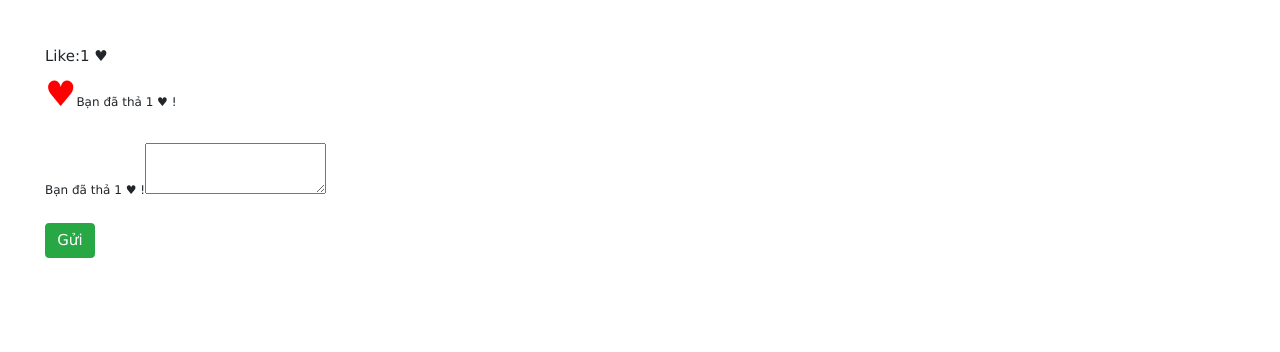
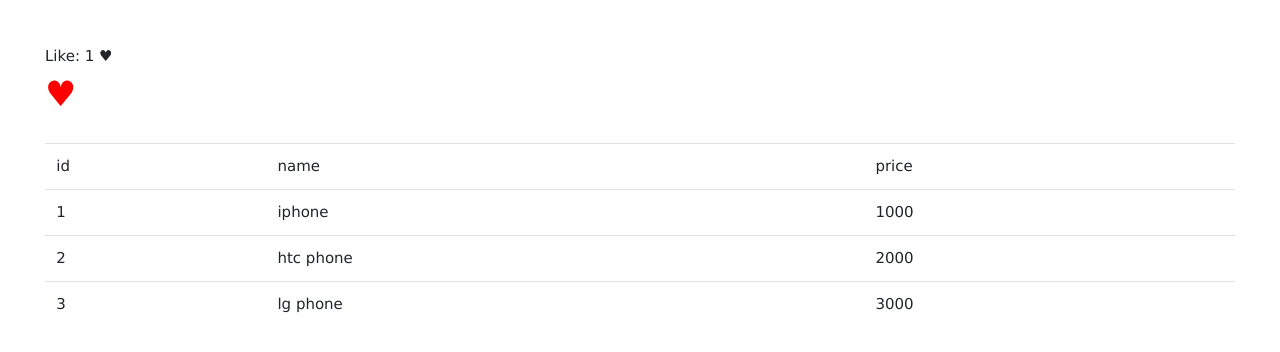
Before and after one commit to HiepHoang2190/Cyber-Reactjs-Componet-K3, a React (Create React App) app in the folder react-component-k3/: page / in a window 1280 px wide. Shown: the top 352 px of the page. Built offline with nearby package versions, Linux system fonts and the light colour scheme.

Commit message:
ReactJs-K3: Lesson 28:React Hook useMemo

```diff
--- a/react-component-k3/src/App.js
+++ b/react-component-k3/src/App.js
@@ -7,6 +7,7 @@ import DemoTheme from './JSS_StyledComponent/Theme/DemoTheme';
 import LifeCycleReact from './LifeCycleReact/LifeCycleReact';
 import DemoHookUseEffect from './Hooks/DemoHookUseEffect';
 import DemoHookUseCallBack from './Hooks/DemoHookUseCallBack';
+import DemoHookUseMemo from './Hooks/DemoHookUseMemo';
 
 
 
@@ -21,7 +22,8 @@ class App extends Component {
         {/* <LifeCycleReact /> */}
         {/* <DemoHookUseState /> */}
         {/* <DemoHookUseEffect /> */}
-        <DemoHookUseCallBack />
+        {/* <DemoHookUseCallBack /> */}
+        <DemoHookUseMemo />
       </div>
     );
   }
--- /dev/null
+++ b/react-component-k3/src/Hooks/ChildUseMemo.js
@@ -0,0 +1,31 @@
+import React, { memo } from 'react'
+
+function ChildUseMemo(props) {
+    console.log('cart');
+    return (
+        <div>
+            <table className="table">
+                <thead>
+                    <tr>
+                        <td>id</td>
+                        <td>name</td>
+                        <td>price</td>
+                    </tr>
+                </thead>
+                <tbody>
+                    {
+                        props.cart.map((item, index) => {
+                            return <tr key={index}>
+                                <td>{item.id}</td>
+                                <td>{item.name}</td>
+                                <td>{item.price}</td>
+                            </tr>
+                        })
+                    }
+                </tbody>
+            </table>
+        </div>
+    )
+}
+
+export default memo(ChildUseMemo);
--- /dev/null
+++ b/react-component-k3/src/Hooks/DemoHookUseMemo.js
@@ -0,0 +1,48 @@
+import React, { useState, useMemo } from 'react'
+import ChildUseMemo from './ChildUseMemo';
+
+export default function DemoHookUseMemo(props) {
+    let [like, setLike] = useState(1);
+
+    // viết dưới dạng function trả về 1 cái mảng
+    // const renderCart = () => {
+    //     let cart = [
+    //         { id: 1, name: 'iphone', price: 1000 },
+    //         { id: 2, name: 'htc phone', price: 2000 },
+    //         { id: 3, name: 'lg phone', price: 3000 }
+    //     ];
+    //     return cart;
+    // }
+    // const cartMemo = useMemo(renderCart, [like]);
+
+
+    let cart = [
+        { id: 1, name: 'iphone', price: 1000 },
+        { id: 2, name: 'htc phone', price: 2000 },
+        { id: 3, name: 'lg phone', price: 3000 },
+    ];
+
+
+    const cartMemo = useMemo(() => cart, []);
+    // để []: ko render lại
+    // nếu trong [] có giá trị ví dụ như [like] thì khi kích vào nút like làm like thay đổi thì cartMemo truyền vào childUseMemo render lại
+
+    // useMemo: dùng khi trả về là 1 giá trị
+    // useCallback: dùng khi trả về là 1 hàm, ko phải là 1 giá trị
+    return (
+        <div className="m-5">
+            Like: {like} ♥
+            <br />
+            <span style={{ cursor: 'pointer', color: 'red', fontSize: 35 }} onClick={() => {
+                setLike(like + 1);
+            }}>♥</span>
+            <br />
+            <br />
+            {/* truyền props là cart thì nó sẽ render lại */}
+            {/* <ChildUseMemo cart={cart} />  */}
+
+            {/* truyền props là cartMemo thì trong childUseMemo ko render lại */}
+            <ChildUseMemo cart={cartMemo} />
+        </div>
+    )
+}
```
